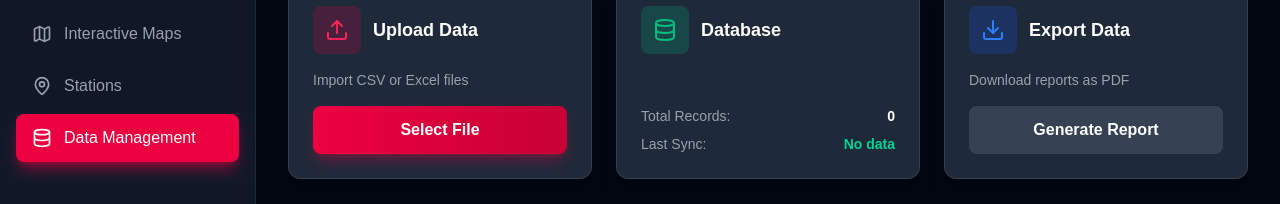
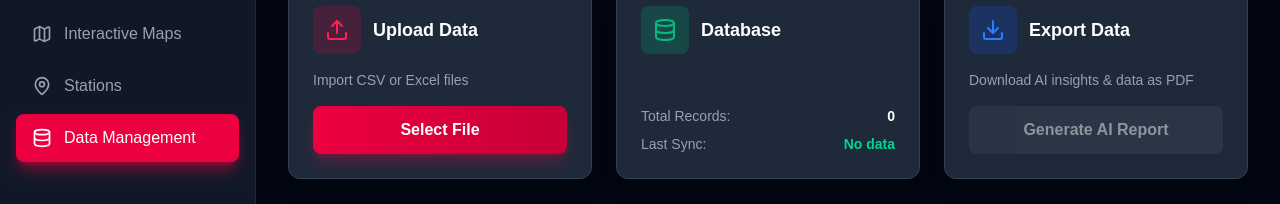
Before and after one commit to Karm101/geo-risk, a Next.js app: page /data in a window 1280 px wide. Shown: the part 151-355 px from the top of the page. Built offline with nearby package versions, Linux system fonts and the light colour scheme; no server answers; the database is empty.

Commit message:
Added AI Executive Summary Report functionality

```diff
--- /dev/null
+++ b/app/api/generate-report/route.ts
@@ -0,0 +1,35 @@
+import { GoogleGenAI } from '@google/genai';
+import { NextResponse } from 'next/server';
+
+// Initialize the Gemini client
+const ai = new GoogleGenAI({ apiKey: process.env.GEMINI_API_KEY });
+
+export async function POST(request: Request) {
+  try {
+    const { summary } = await request.json();
+
+    const prompt = `
+      You are an environmental data analyst for the Mines and Geosciences Bureau (MGB).
+      Write a concise, professional, 3-paragraph executive summary based on the following riverine heavy metal data summary.
+      Focus on the environmental risks, the dominant pollutants, and recommendations for monitoring.
+      Do not use markdown formatting like asterisks or hashtags, just plain text paragraphs.
+
+      DATA SUMMARY:
+      Total Stations: ${summary.totalStations}
+      Average Pollution Load Index (PLI): ${summary.avgPli}
+      Stations at High/Very High Risk: ${summary.highRiskCount}
+      Highest Risk Station: ${summary.highestStation}
+      Dominant Pollutant across batch: ${summary.dominantMetal}
+    `;
+
+    const response = await ai.models.generateContent({
+        model: 'gemini-2.5-flash',
+        contents: prompt,
+    });
+
+    return NextResponse.json({ success: true, insights: response.text });
+  } catch (error) {
+    console.error("AI Generation Error:", error);
+    return NextResponse.json({ success: false, error: "Failed to generate insights" }, { status: 500 });
+  }
+}
--- /dev/null
+++ b/app/components/GenerateReportButton.tsx
@@ -0,0 +1,118 @@
+'use client'
+
+import { useState } from 'react';
+import { useBatch } from '../context/BatchContext';
+import jsPDF from 'jspdf';
+import autoTable from 'jspdf-autotable';
+import { Loader2 } from 'lucide-react';
+
+export default function GenerateReportButton() {
+  const { selectedBatch } = useBatch();
+  const [isGenerating, setIsGenerating] = useState(false);
+
+  const handleGenerateReport = async () => {
+    if (!selectedBatch) {
+      alert("Please select a batch first.");
+      return;
+    }
+
+    setIsGenerating(true);
+
+    try {
+      // 1. Fetch the raw data for the current batch
+      const dataRes = await fetch(`/api/data?batch=${selectedBatch}`);
+      const dataResult = await dataRes.json();
+      const records = dataResult.data;
+
+      if (!records || records.length === 0) throw new Error("No data found for this batch");
+
+      // 2. Aggregate data to save AI tokens
+      const totalStations = records.length;
+      const avgPli = (records.reduce((sum: number, r: any) => sum + Number(r.pli), 0) / totalStations).toFixed(2);
+      const highRiskCount = records.filter((r: any) => r.risk_level === 'HIGH' || r.risk_level === 'VERY HIGH').length;
+      const highestStation = records.reduce((prev: any, current: any) => (Number(prev.pli) > Number(current.pli)) ? prev : current).station_id;
+
+      const summary = { totalStations, avgPli, highRiskCount, highestStation, dominantMetal: 'Nickel (Ni)' };
+
+      // 3. Request AI Insights
+      const aiRes = await fetch('/api/generate-report', {
+        method: 'POST',
+        headers: { 'Content-Type': 'application/json' },
+        body: JSON.stringify({ summary })
+      });
+      const aiResult = await aiRes.json();
+      const insightsText = aiResult.insights || "AI insights could not be generated at this time.";
+
+      // 4. Generate the PDF
+      const doc = new jsPDF();
+
+      // -- Header
+      doc.setFontSize(22);
+      doc.setTextColor(24, 24, 27); // Dark gray
+      doc.text("Geo-RISK Environmental Report", 14, 20);
+
+      doc.setFontSize(10);
+      doc.setTextColor(100, 116, 139);
+      doc.text(`Batch ID: ${selectedBatch} | Generated on: ${new Date().toLocaleDateString()}`, 14, 28);
+
+      // -- AI Insights Section
+      doc.setFontSize(14);
+      doc.setTextColor(24, 24, 27);
+      doc.text("AI Executive Summary", 14, 40);
+
+      doc.setFontSize(11);
+      doc.setTextColor(71, 85, 105);
+      // Split text so it wraps properly in the PDF
+      const splitText = doc.splitTextToSize(insightsText, 180);
+      doc.text(splitText, 14, 48);
+
+      // -- Data Table Section
+      // Calculate where the table should start based on how long the AI text was
+      const tableStartY = 48 + (splitText.length * 5) + 10;
+
+      doc.setFontSize(14);
+      doc.setTextColor(24, 24, 27);
+      doc.text("Raw Sampling Data", 14, tableStartY - 5);
+
+      // Format data for autoTable
+      const tableColumn = ["Station", "Risk Level", "PLI", "Cr", "Ni", "Pb"]; // Add metals as needed
+      const tableRows = records.map((r: any) => [
+        r.station_id,
+        r.risk_level,
+        Number(r.pli).toFixed(2),
+        r.cr_mg_kg || 'N/A',
+        r.ni_mg_kg || 'N/A',
+        r.pb_mg_kg || 'N/A'
+      ]);
+
+      autoTable(doc, {
+        startY: tableStartY,
+        head: [tableColumn],
+        body: tableRows,
+        theme: 'grid',
+        headStyles: { fillColor: [244, 63, 94] }, // Rose-500 to match your theme
+        styles: { fontSize: 9 }
+      });
+
+      // 5. Download the PDF
+      doc.save(`GeoRisk_Report_${selectedBatch}.pdf`);
+
+    } catch (error) {
+      console.error("Report Generation Failed:", error);
+      alert("Failed to generate report. Please try again.");
+    } finally {
+      setIsGenerating(false);
+    }
+  };
+
+  return (
+    <button
+      onClick={handleGenerateReport}
+      disabled={isGenerating || !selectedBatch}
+      className="w-full flex justify-center items-center gap-2 py-3 bg-gray-700 text-white font-semibold rounded-lg hover:bg-gray-600 transition-all disabled:opacity-50 disabled:cursor-not-allowed"
+    >
+      {isGenerating ? <Loader2 className="w-5 h-5 animate-spin" /> : null}
+      {isGenerating ? 'Generating AI PDF...' : 'Generate AI Report'}
+    </button>
+  );
+}
--- a/app/data/page.tsx
+++ b/app/data/page.tsx
@@ -7,6 +7,7 @@ import DataTable from '../components/DataTable';
 import DatabaseMonitor from '../components/DatabaseMonitor';
 import DatabaseStatusCard from '../components/DatabaseStatusCard';
 import BatchHistory from '../components/BatchHistory';
+import GenerateReportButton from '../components/GenerateReportButton';
 
 export default function DataManagement() {
   return (
@@ -46,13 +47,11 @@ export default function DataManagement() {
                 </div>
                 <h2 className="text-lg font-bold text-white">Export Data</h2>
               </div>
-              <p className="text-sm text-gray-400 mb-4">Download reports as PDF</p>
-              <button className="w-full py-3 bg-gray-700 text-white font-semibold rounded-lg hover:bg-gray-600 transition-all">
-                Generate Report
-              </button>
+              <p className="text-sm text-gray-400 mb-4">Download AI insights & data as PDF</p>
+              <GenerateReportButton />
+
             </div>
           </div>
-
           {/* Real-time PostGIS Pipeline Monitor */}
           <DatabaseMonitor />
 
--- a/package.json
+++ b/package.json
@@ -9,6 +9,7 @@
     "lint": "eslint"
   },
   "dependencies": {
+    "@google/genai": "^2.6.0",
     "@radix-ui/react-accordion": "^1.2.12",
     "@radix-ui/react-alert-dialog": "^1.1.15",
     "@radix-ui/react-aspect-ratio": "^1.1.8",
@@ -42,6 +43,8 @@
     "date-fns": "^3.6.0",
     "embla-carousel-react": "^8.6.0",
     "input-otp": "^1.4.2",
+    "jspdf": "^4.2.1",
+    "jspdf-autotable": "^5.0.8",
     "leaflet": "^1.9.4",
     "lucide-react": "^0.575.0",
     "next": "^16.2.6",
```
Also changed, not shown: 1 other file (tests, documents, lock files or other folders).
